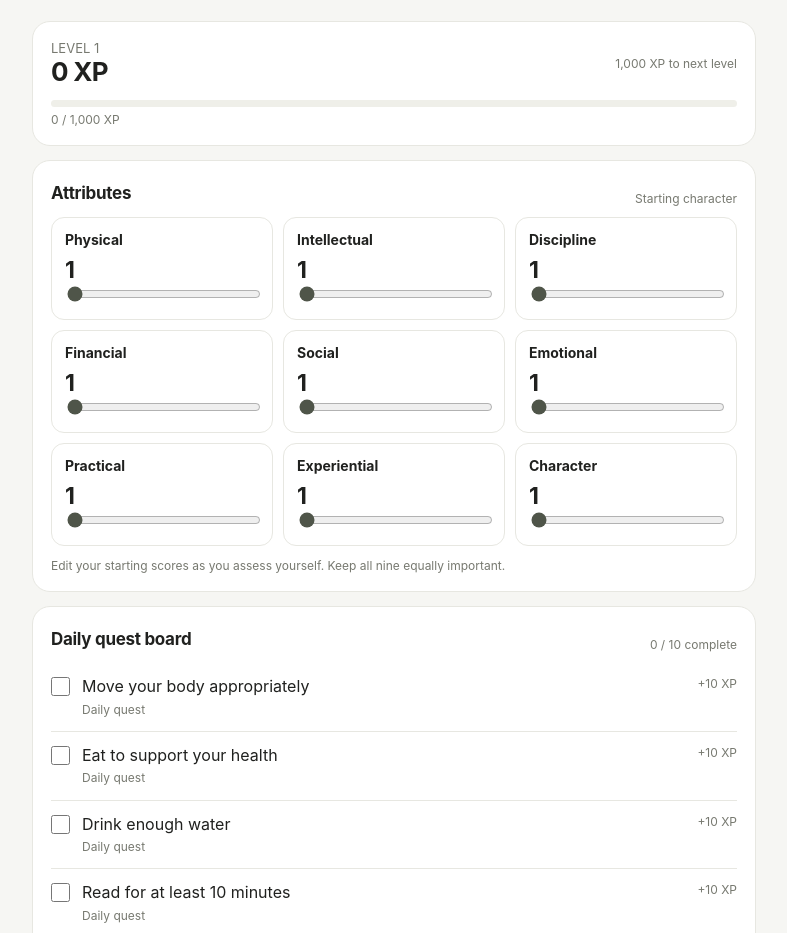
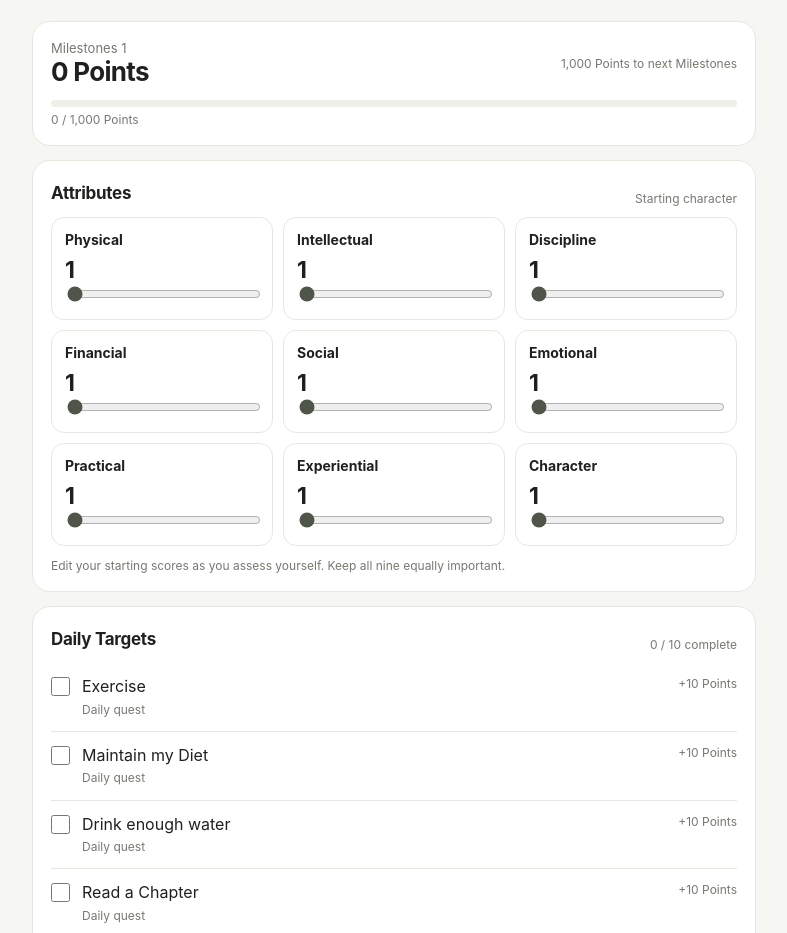
Before and after one commit to hshollander/My-RPG-Dashboard-, a plain HTML site: page index.html in a window 1280 px wide. Shown: the part 132-1065 px from the top of the page, without its empty margins (246-1033 px from the left). Drawn offline with Linux system fonts and the light colour scheme.

Commit message:
Update index.html

```diff
--- a/index.html
+++ b/index.html
@@ -10,7 +10,7 @@
 *{box-sizing:border-box}body{margin:0;background:var(--bg);color:var(--ink);font:16px -apple-system,BlinkMacSystemFont,"Segoe UI",sans-serif}
 main{max-width:760px;margin:auto;padding:28px 18px 60px}.top{display:flex;justify-content:space-between;align-items:center;margin-bottom:24px}.eyebrow{font-size:11px;letter-spacing:.14em;color:var(--muted);text-transform:uppercase}.date{font-size:13px;color:var(--muted)}
 h1{font-size:32px;letter-spacing:-1.2px;margin:7px 0 5px}.sub{color:var(--muted);margin:0 0 24px;font-size:14px}
-.card{background:var(--card);border:1px solid var(--line);border-radius:18px;padding:18px;margin:14px 0}.row{display:flex;justify-content:space-between;gap:12px;align-items:center}.level{font-size:13px;color:var(--muted)}.xp{font-size:26px;font-weight:650;letter-spacing:-.7px}.bar{height:7px;background:var(--soft);border-radius:20px;overflow:hidden;margin:13px 0 5px}.fill{height:100%;width:0;background:#555b50;border-radius:20px}
+.card{background:var(--card);border:1px solid var(--line);border-radius:18px;padding:18px;margin:14px 0}.row{display:flex;justify-content:space-between;gap:12px;align-items:center}.Milestones {font-size:13px;color:var(--muted)}.Points {font-size:26px;font-weight:650;letter-spacing:-.7px}.bar{height:7px;background:var(--soft);border-radius:20px;overflow:hidden;margin:13px 0 5px}.fill{height:100%;width:0;background:#555b50;border-radius:20px}
 h2{font-size:17px;margin:4px 0 14px;letter-spacing:-.3px}.small{font-size:12px;color:var(--muted)}.grid{display:grid;grid-template-columns:repeat(2,minmax(0,1fr));gap:10px}.attr{border:1px solid var(--line);border-radius:13px;padding:13px}.attr strong{display:block;font-size:14px}.attr .score{font-size:23px;font-weight:650;margin-top:8px}.attr input{width:100%;accent-color:#4f5549}.quest{display:flex;align-items:flex-start;gap:12px;padding:13px 0;border-top:1px solid var(--line)}.quest:first-of-type{border-top:0}.quest input{width:19px;height:19px;margin:1px 0 0;accent-color:#454b40}.quest label{flex:1;line-height:1.35}.quest small{display:block;color:var(--muted);font-size:12px;margin-top:4px}.points{font-size:12px;color:var(--muted);white-space:nowrap}
 button{border:1px solid var(--line);background:var(--card);border-radius:12px;padding:11px 14px;color:var(--ink);font:inherit;font-size:13px}button.primary{background:var(--accent);color:#fff;border-color:var(--accent)}button:disabled{opacity:.4}.actions{display:flex;flex-wrap:wrap;gap:8px;margin-top:14px}textarea{width:100%;border:1px solid var(--line);border-radius:12px;padding:12px;font:inherit;min-height:85px;resize:vertical;background:#fff}.week{display:grid;grid-template-columns:repeat(7,1fr);gap:7px}.day{border:1px solid var(--line);border-radius:10px;padding:9px 2px;text-align:center;font-size:11px;color:var(--muted)}.day input{display:block;margin:7px auto 0;accent-color:#454b40}
 @media(min-width:600px){.grid{grid-template-columns:repeat(3,minmax(0,1fr))}}
@@ -18,35 +18,35 @@ button{border:1px solid var(--line);background:var(--card);border-radius:12px;pa
 </head>
 <body><main>
 <div class="top"><div class="eyebrow">PERSONAL DEVELOPMENT RPG</div><div class="date" id="today"></div></div>
-<h1>My character</h1><p class="sub">Build a better life, one completed quest at a time.</p>
+<h1>Personal Overview</h1><p class="sub">Improving Everyday</p>
 <section class="card">
- <div class="row"><div><div class="level" id="level">LEVEL 1</div><div class="xp"><span id="total">0</span> XP</div></div><div class="small" id="next">1,000 XP to next level</div></div>
- <div class="bar"><div class="fill" id="progress"></div></div><div class="small" id="progressText">0 / 1,000 XP</div>
+ <div class="row"><div><div class="Milestones " id="Milestones ">Milestones  1</div><div class="Points "><span id="total">0</span> Points </div></div><div class="small" id="next">1,000 Points  to next Milestones </div></div>
+ <div class="bar"><div class="fill" id="progress"></div></div><div class="small" id="progressText">0 / 1,000 Points </div>
 </section>
 <section class="card"><div class="row"><h2>Attributes</h2><span class="small">Starting character</span></div><div class="grid" id="attributes"></div><p class="small" style="margin-bottom:0">Edit your starting scores as you assess yourself. Keep all nine equally important.</p></section>
-<section class="card"><div class="row"><h2>Daily quest board</h2><span class="small" id="questCount">0 / 10 complete</span></div><div id="quests"></div><div class="actions"><button class="primary" id="bank">Bank today's XP</button><button id="reset">Reset today's quests</button></div><p class="small">Each quest earns 10 XP. Complete all ten for a 30 XP perfect-day bonus.</p></section>
-<section class="card"><h2>Weekly challenge</h2><p class="small">Tick each day you make meaningful progress on your weekly challenge.</p><div class="week" id="week"></div></section>
+<section class="card"><div class="row"><h2>Daily Targets</h2><span class="small" id="questCount">0 / 9 complete</span></div><div id="quests"></div><div class="actions"><button class="primary" id="bank">Record Progression</button><button id="reset">Reset today's quests</button></div><p class="small">Each quest earns 10 Points . Complete all ten for a 30 Points  perfect-day bonus.</p></section>
+<section class="card"><h2>Weekly Targets</h2><p class="small">Tick each day you make meaningful progress on your Weekly Targets .</p><div class="week" id="week"></div></section>
 <section class="card"><h2>Daily review</h2><textarea id="review" placeholder="What went well? What could be better tomorrow?"></textarea><div class="actions"><button id="saveReview">Save review</button><button id="export">Export backup</button></div><p class="small" id="saved"></p></section>
 <p class="small">Your progress is saved in this browser on this device. Export a backup regularly. Clearing browser data may erase local progress.</p>
 </main>
 <script>
 const attrs=["Physical","Intellectual","Discipline","Financial","Social","Emotional","Practical","Experiential","Character"];
-const quests=["Move your body appropriately","Eat to support your health","Drink enough water","Read for at least 10 minutes","Learn something new","Make progress on quitting snus","Avoid or interrupt nail biting","Complete one useful financial action","Do one task you've been putting off","Reflect and plan tomorrow"];
+const quests=["Exercise ","Maintain my Diet","Drink enough water","Read a Chapter","Learn something new","Make progress on quitting snus","Stick to my budget","Do something productive","Plan for tomorrow"];
 const key="myRpgDashboardV1";
-let data={xp:0,scores:{},week:{},review:"",done:{},lastDay:new Date().toDateString()};
+let data={Points :0,scores:{},week:{},review:"",done:{},lastDay:new Date().toDateString()};
 try{data={...data,...JSON.parse(localStorage.getItem(key)||"{}")}}catch(e){}
 function save(){localStorage.setItem(key,JSON.stringify(data))}
 function render(){
  document.getElementById("today").textContent=new Date().toLocaleDateString(undefined,{weekday:"short",day:"numeric",month:"short"});
- let level=Math.floor(data.xp/1000)+1, within=data.xp%1000;
- document.getElementById("level").textContent="LEVEL "+level;
- document.getElementById("total").textContent=data.xp.toLocaleString();
- document.getElementById("next").textContent=(1000-within).toLocaleString()+" XP to next level";
+ let Milestones =Math.floor(data.Points /1000)+1, within=data.Points %1000;
+ document.getElementById("Milestones ").textContent="Milestones  "+Milestones ;
+ document.getElementById("total").textContent=data.Points .toLocaleString();
+ document.getElementById("next").textContent=(1000-within).toLocaleString()+" Points  to next Milestones ";
  document.getElementById("progress").style.width=(within/10)+"%";
- document.getElementById("progressText").textContent=within.toLocaleString()+" / 1,000 XP";
+ document.getElementById("progressText").textContent=within.toLocaleString()+" / 1,000 Points ";
  document.getElementById("attributes").innerHTML=attrs.map(a=>`<div class="attr"><strong>${a}</strong><div class="score" id="score-${a}">${data.scores[a]??1}</div><input aria-label="${a} score" type="range" min="1" max="100" value="${data.scores[a]??1}" data-attr="${a}"></div>`).join("");
  document.querySelectorAll("[data-attr]").forEach(el=>el.oninput=()=>{data.scores[el.dataset.attr]=+el.value;document.getElementById("score-"+el.dataset.attr).textContent=el.value;save()});
- document.getElementById("quests").innerHTML=quests.map((q,i)=>`<div class="quest"><input type="checkbox" id="q${i}" ${data.done[i]?"checked":""}><label for="q${i}">${q}<small>Daily quest</small></label><span class="points">+10 XP</span></div>`).join("");
+ document.getElementById("quests").innerHTML=quests.map((q,i)=>`<div class="quest"><input type="checkbox" id="q${i}" ${data.done[i]?"checked":""}><label for="q${i}">${q}<small>Daily quest</small></label><span class="points">+10 Points </span></div>`).join("");
  document.querySelectorAll("#quests input").forEach(el=>el.onchange=()=>{data.done[el.id.slice(1)]=el.checked;save();count()});
  count();
  document.getElementById("week").innerHTML=["M","T","W","T","F","S","S"].map((d,i)=>`<label class="day">${d}<input type="checkbox" data-week="${i}" ${data.week[i]?"checked":""}></label>`).join("");
@@ -54,8 +54,8 @@ function render(){
  document.getElementById("review").value=data.review||"";
 }
 function count(){let n=quests.filter((q,i)=>data.done[i]).length;document.getElementById("questCount").textContent=n+" / 10 complete"}
-document.getElementById("bank").onclick=()=>{let n=quests.filter((q,i)=>data.done[i]).length;if(!n){alert("Complete a quest before banking XP.");return}let earned=n*10+(n===10?30:0);data.xp+=earned;data.done={};save();render();alert("+"+earned+" XP banked. Keep going.");};
-document.getElementById("reset").onclick=()=>{if(confirm("Reset today's quest ticks? This won't remove XP already banked.")){data.done={};save();render()}};
+document.getElementById("bank").onclick=()=>{let n=quests.filter((q,i)=>data.done[i]).length;if(!n){alert("Complete a quest before banking Points .");return}let earned=n*10+(n===10?30:0);data.Points +=earned;data.done={};save();render();alert("+"+earned+" Points  banked. Keep going.");};
+document.getElementById("reset").onclick=()=>{if(confirm("Reset today's quest ticks? This won't remove Points  already banked.")){data.done={};save();render()}};
 document.getElementById("saveReview").onclick=()=>{data.review=document.getElementById("review").value;save();document.getElementById("saved").textContent="Review saved."};
 document.getElementById("export").onclick=()=>{let blob=new Blob([JSON.stringify(data,null,2)],{type:"application/json"}),url=URL.createObjectURL(blob),a=document.createElement("a");a.href=url;a.download="my-rpg-backup.json";a.click();URL.revokeObjectURL(url)};
 render();save();
```
